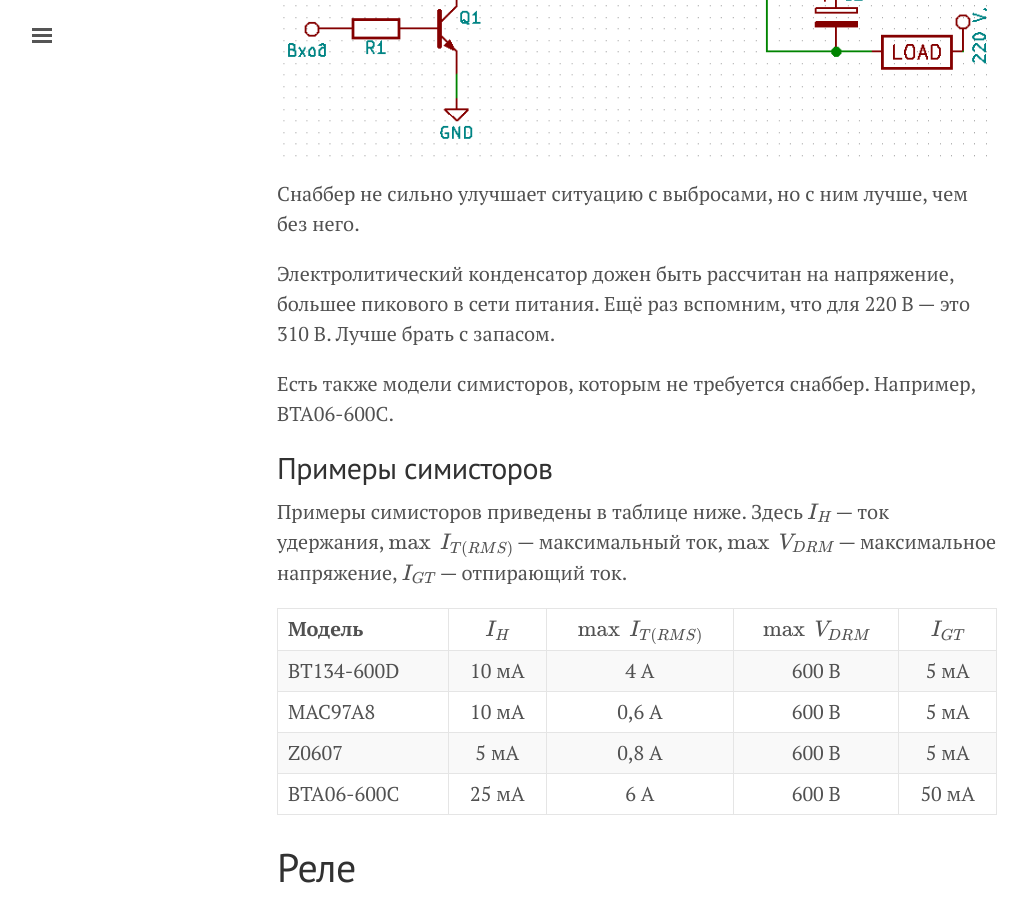
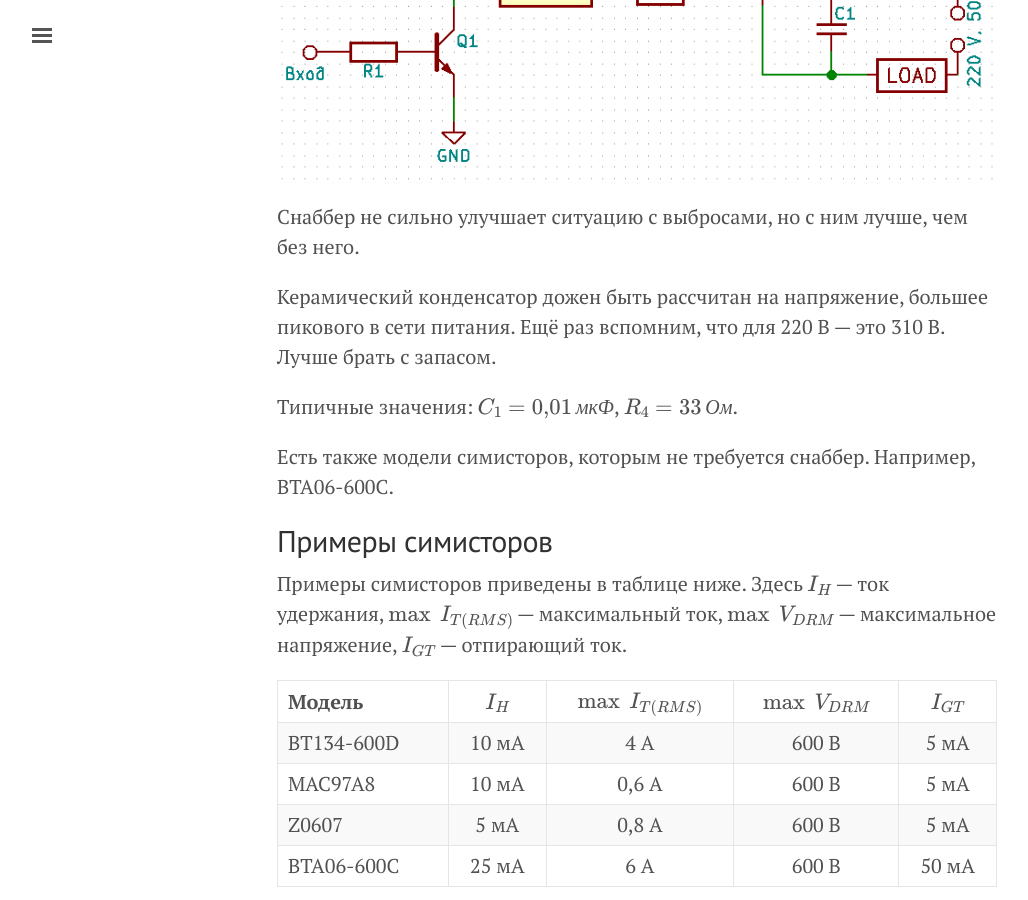
Before and after one commit to velikodniy/velikodniy.github.io, a Jekyll site: the page built from _posts/2017-01-06-power-control.md, in a window 1280 px wide and 900 px high, scrolled down 17684 px. Shown: the whole window, without its empty margins (3-1031 px from the left). Built offline with Jekyll 4.4.1, drawn with Linux system fonts in a browser that asks for light colours; formulas are drawn with MathJax 3.

Commit message:
Important fixes

```diff
--- a/_posts/2017-01-06-power-control.md
+++ b/_posts/2017-01-06-power-control.md
@@ -522,9 +522,11 @@ MOC3023M или MOC3052.
 Снаббер не сильно улучшает ситуацию с выбросами, но с ним лучше, чем
 без него.
 
-Электролитический конденсатор дожен быть рассчитан на напряжение,
+Керамический конденсатор дожен быть рассчитан на напряжение,
 большее пикового в сети питания. Ещё раз вспомним, что для 220 В — это
 310 В. Лучше брать с запасом.
+
+Типичные значения: $C_1 = 0{,}01\,мкФ$, $R_4 = 33\,Ом$.
 
 Есть также модели симисторов, которым не требуется снаббер. Например,
 BTA06-600C.
```
Also changed, not shown: assets/2017-01-06-power-control/triac-snubber.png, assets/2017-01-06-power-control/triac.png.
